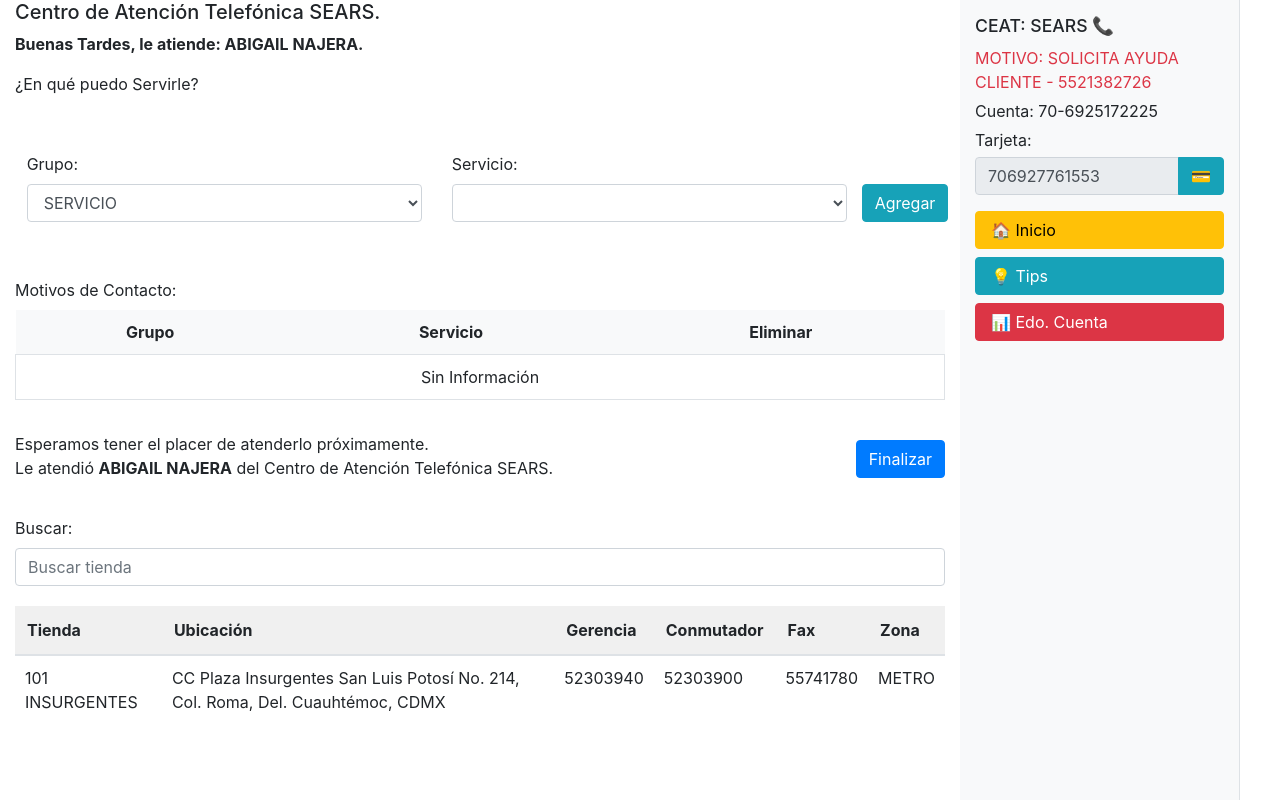
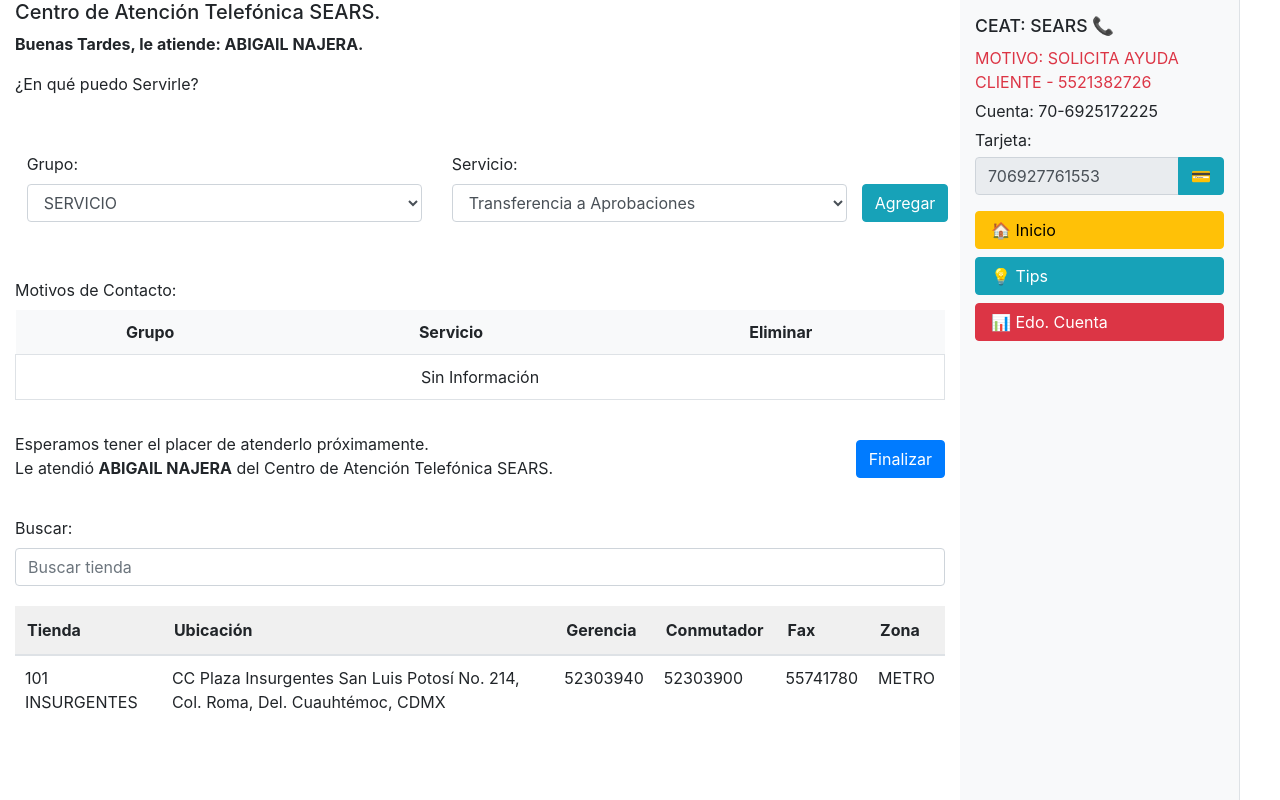
Before and after one commit to kevcesca/demoWidgets, a plain HTML site: page robo/index.html in a window 1280 px wide. Drawn offline with nearby package versions, Linux system fonts and the light colour scheme.

Commit message:
Se corrige bug de no mostrar servicios en robos

```diff
--- a/robo/index.html
+++ b/robo/index.html
@@ -19,17 +19,35 @@
         <div class="formrow">
             <div class="form-group col-md-6">
                 <label for="grupo">Grupo:</label>
-                <select id="grupo" class="form-control" onchange="updateServicios()">
-                    <option value="servicio">SERVICIO</option>
-                    <option value="aclaracion">ACLARACIÓN</option>
-                    <option value="lineaCredito">LINEA DE CRÉDITO</option>
-                    <option value="cajerosSanborns">CAJEROS SANBORNS</option>
+                <select id="grupo" class="form-control">
+                    <option>SERVICIO</option>
+                    <option>ACLARACIÓN</option>
+                    <option>LINEA DE CRÉDITO</option>
+                    <option>CAJEROS SANBORNS</option>
                 </select>
             </div>
             <div class="form-group col-md-6">
                 <label for="servicio">Servicio:</label>
                 <select id="servicio" class="form-control">
-                    <!-- Las opciones se actualizarán dinámicamente -->
+                    <option>Transferencia a Aprobaciones</option>
+                    <option>Activación de NIP</option>
+                    <option>Cambios Demográficos</option>
+                    <option>Cancelación de Adicional</option>
+                    <option>Cancelación de Cuenta</option>
+                    <option>Carta Referencia</option>
+                    <option>Cliente RIP</option>
+                    <option>Directorio de tiendas</option>
+                    <option>Envío de Estados de Cuenta</option>
+                    <option>Envío de Placa</option>
+                    <option>Problemas Internet</option>
+                    <option>Queja de Servicio Tienda</option>
+                    <option>Registro de Adicional</option>
+                    <option>Reporte de Estados de Cuenta</option>
+                    <option>Status de Solicitud</option>
+                    <option>Tarjeta Robada</option>
+                    <option>Transferencia a Cobranza</option>
+                    <option>Transferencia a Promociones</option>
+                    <option>Transferencias a Seguros</option>
                 </select>
             </div>
             <button class="btn btn-primary">Agregar</button>
--- a/robo/script.js
+++ b/robo/script.js
@@ -1,17 +1,10 @@
-// Función para actualizar el segundo dropdown según la selección del primero
-function updateServicios() {
-    const grupo = document.getElementById("grupo").value;
-    const servicioDropdown = document.getElementById("servicio");
+document.addEventListener('DOMContentLoaded', function () {
+    const grupoDropdown = document.getElementById('grupo');
+    const servicioDropdown = document.getElementById('servicio');
 
-    // Limpiar el dropdown de servicios
-    servicioDropdown.innerHTML = "";
-
-    // Crear las opciones de acuerdo al grupo seleccionado
-    let opciones = [];
-
-    switch (grupo) {
-        case "servicio":
-            opciones = [
+    // Opciones para cada grupo
+    const opcionesServicios = {
+        'SERVICIO': [
             "Transferencia a Aprobaciones",
             "Activación de NIP",
             "Cambios Demográficos",
@@ -31,41 +24,41 @@
             "Transferencia a Cobranza",
             "Transferencia a Promociones",
             "Transferencias a Seguros"
-            ];
-            break;
-        case "aclaracion":
-            opciones = [
+        ],
+        'ACLARACIÓN': [
             "Bonificación de CXF",
             "Fraudes",
             "Cheques Devueltos",
             "Traspaso de Pago",
             "Traspaso de Venta",
             "Pagos Internet"
-            ];
-            break;
-        case "lineaCredito":
-            opciones = [
+        ],
+        'LINEA DE CRÉDITO': [
             "Consulta de Saldo",
             "Traspaso CR a Reserva"
-            ];
-            break;
-        case "cajerosSanborns":
-            opciones = [
+        ],
+        'CAJEROS SANBORNS': [
             "DUDAS Y/O COMENTARIOS",
             "EFECTIVO RETENIDO",
             "RECHAZO DE RETIRO",
             "TARJETA RETENIDA"
-            ];
-            break;
-        default:
-            opciones = ["Seleccione un grupo"];
-    }
+        ]
+    };
 
-    // Agregar las opciones al dropdown de servicio
-    opciones.forEach(opcion => {
-        const optionElement = document.createElement("option");
-        optionElement.value = opcion;
-        optionElement.textContent = opcion;
-        servicioDropdown.appendChild(optionElement);
+    // Evento para cuando el usuario selecciona un grupo
+    grupoDropdown.addEventListener('change', function () {
+        const grupoSeleccionado = grupoDropdown.value;
+        // Limpiar opciones anteriores
+        servicioDropdown.innerHTML = '';
+
+        // Agregar nuevas opciones basadas en el grupo seleccionado
+        opcionesServicios[grupoSeleccionado].forEach(function (servicio) {
+            const option = document.createElement('option');
+            option.textContent = servicio;
+            servicioDropdown.appendChild(option);
         });
-}
+    });
+
+    // Simular el cambio inicial para cargar las opciones predeterminadas
+    grupoDropdown.dispatchEvent(new Event('change'));
+});
```
Lines whose indentation alone changed are shown as unchanged.
